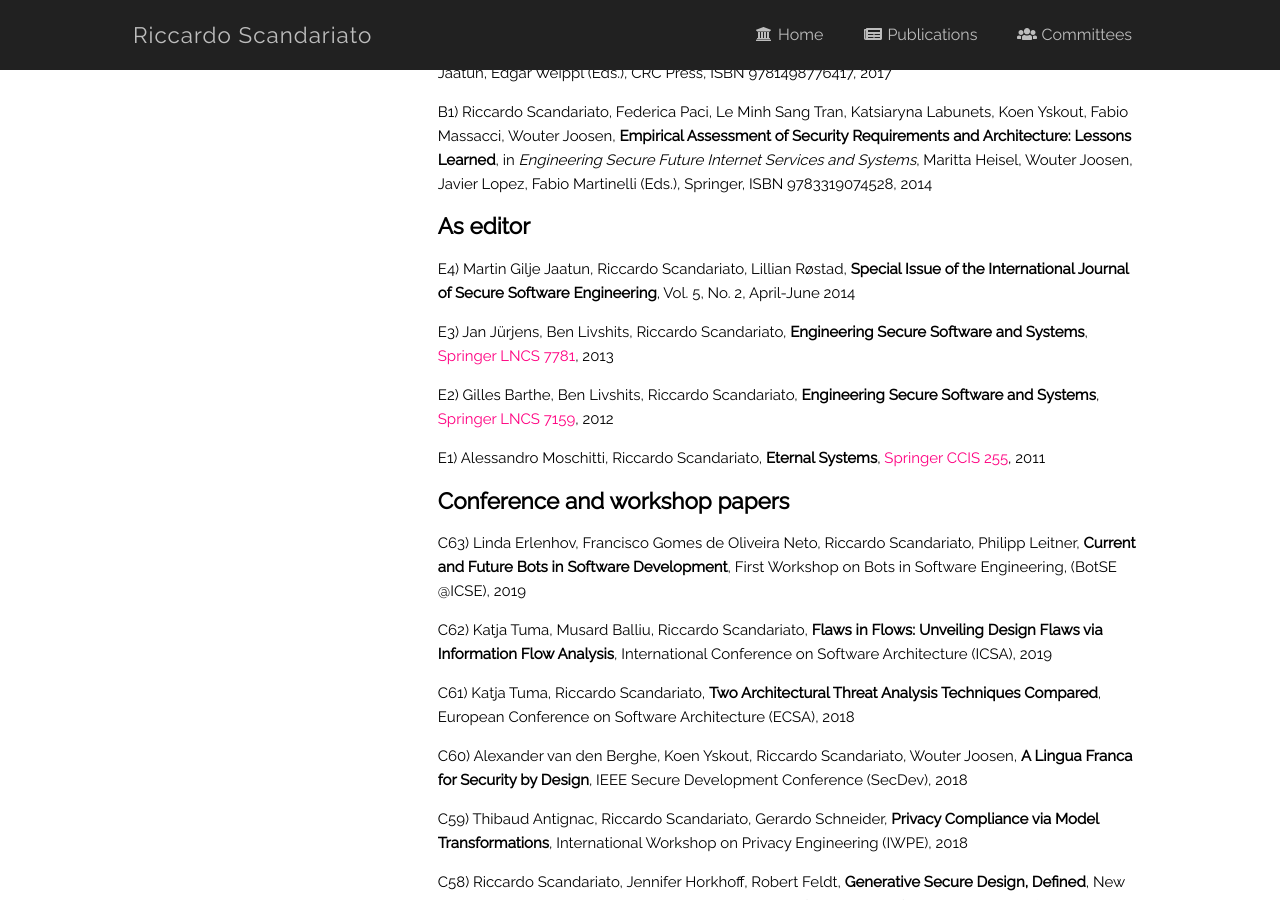
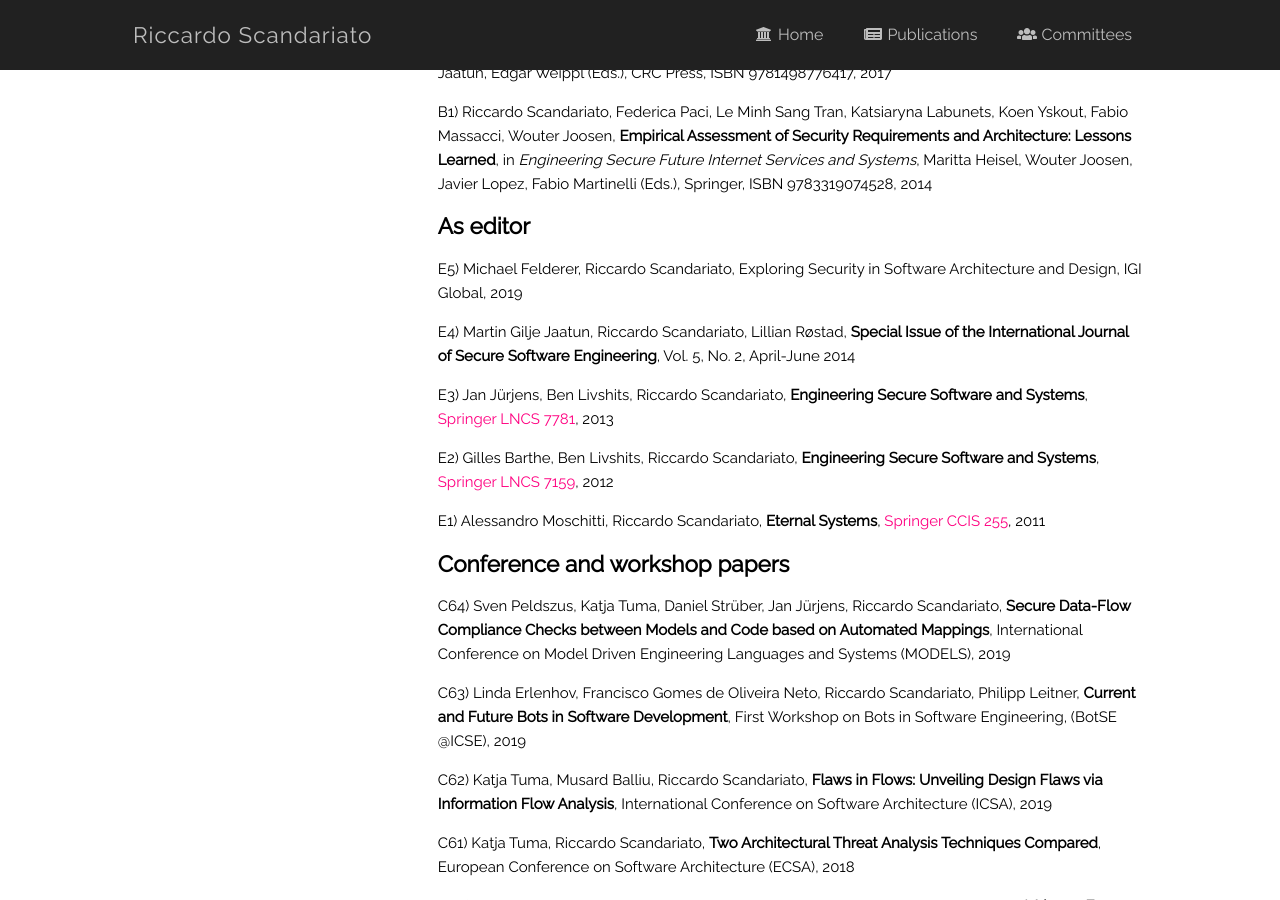
Before and after one commit to riccardoscandariato/riccardoscandariato.github.io, a Jekyll site: the page built from pubs.md, in a window 1280 px wide and 900 px high, scrolled down 1783 px. Built offline with Jekyll 4.4.1, drawn with Linux system fonts in a browser that asks for light colours.

```diff
--- a/pubs.md
+++ b/pubs.md
@@ -53,9 +53,7 @@ and my <a href="http://www.informatik.uni-trier.de/~ley/pers/hd/s/Scandariato:Ri
 
 <h2>As editor</h2>
 
-<!--
 <p>E5) Michael Felderer, Riccardo Scandariato, Exploring Security in Software Architecture and Design, IGI Global, 2019</p>
--->
 
 <p>E4) Martin Gilje Jaatun, Riccardo Scandariato, Lillian Røstad, <b>Special Issue of the International Journal of Secure Software Engineering</b>, Vol. 5, No. 2, April-June 2014</p>
 
@@ -68,15 +66,17 @@ and my <a href="http://www.informatik.uni-trier.de/~ley/pers/hd/s/Scandariato:Ri
 
 <h2>Conference and workshop papers</h2>
 
-<p>C63) Linda Erlenhov, Francisco Gomes de Oliveira Neto, Riccardo Scandariato, Philipp Leitner, <b>Current and Future Bots in Software Development</b>, First Workshop on Bots in Software Engineering, (BotSE @ICSE), 2019
+<p>C64) Sven Peldszus, Katja Tuma, Daniel Strüber, Jan Jürjens, Riccardo Scandariato, <b>Secure Data-Flow Compliance Checks between Models and Code based on Automated Mappings</b>, International Conference on Model Driven Engineering Languages and Systems (MODELS), 2019</p>
 
-<p>C62) Katja Tuma, Musard Balliu, Riccardo Scandariato, <b>Flaws in Flows: Unveiling Design Flaws via Information Flow Analysis</b>, International Conference on Software Architecture (ICSA), 2019
+<p>C63) Linda Erlenhov, Francisco Gomes de Oliveira Neto, Riccardo Scandariato, Philipp Leitner, <b>Current and Future Bots in Software Development</b>, First Workshop on Bots in Software Engineering, (BotSE @ICSE), 2019</p>
 
-<p>C61) Katja Tuma, Riccardo Scandariato, <b>Two Architectural Threat Analysis Techniques Compared</b>, European Conference on Software Architecture (ECSA), 2018
+<p>C62) Katja Tuma, Musard Balliu, Riccardo Scandariato, <b>Flaws in Flows: Unveiling Design Flaws via Information Flow Analysis</b>, International Conference on Software Architecture (ICSA), 2019</p>
 
-<p>C60) Alexander van den Berghe, Koen Yskout, Riccardo Scandariato, Wouter Joosen, <b>A Lingua Franca for Security by Design</b>, IEEE Secure Development Conference (SecDev), 2018
+<p>C61) Katja Tuma, Riccardo Scandariato, <b>Two Architectural Threat Analysis Techniques Compared</b>, European Conference on Software Architecture (ECSA), 2018</p>
 
-<p>C59) Thibaud Antignac, Riccardo Scandariato, Gerardo Schneider, <b>Privacy Compliance via Model Transformations</b>, International Workshop on Privacy Engineering (IWPE), 2018
+<p>C60) Alexander van den Berghe, Koen Yskout, Riccardo Scandariato, Wouter Joosen, <b>A Lingua Franca for Security by Design</b>, IEEE Secure Development Conference (SecDev), 2018</p>
+
+<p>C59) Thibaud Antignac, Riccardo Scandariato, Gerardo Schneider, <b>Privacy Compliance via Model Transformations</b>, International Workshop on Privacy Engineering (IWPE), 2018</p>
 
 <p>C58) Riccardo Scandariato, Jennifer Horkhoff, Robert Feldt, <b>Generative Secure Design, Defined</b>, New Ideas and Emerging Results Track - International Conference on Software Engineering (ICSE NIER), 2018</p>
 
```
Also changed, not shown: service.md (+3 -1 lines).
